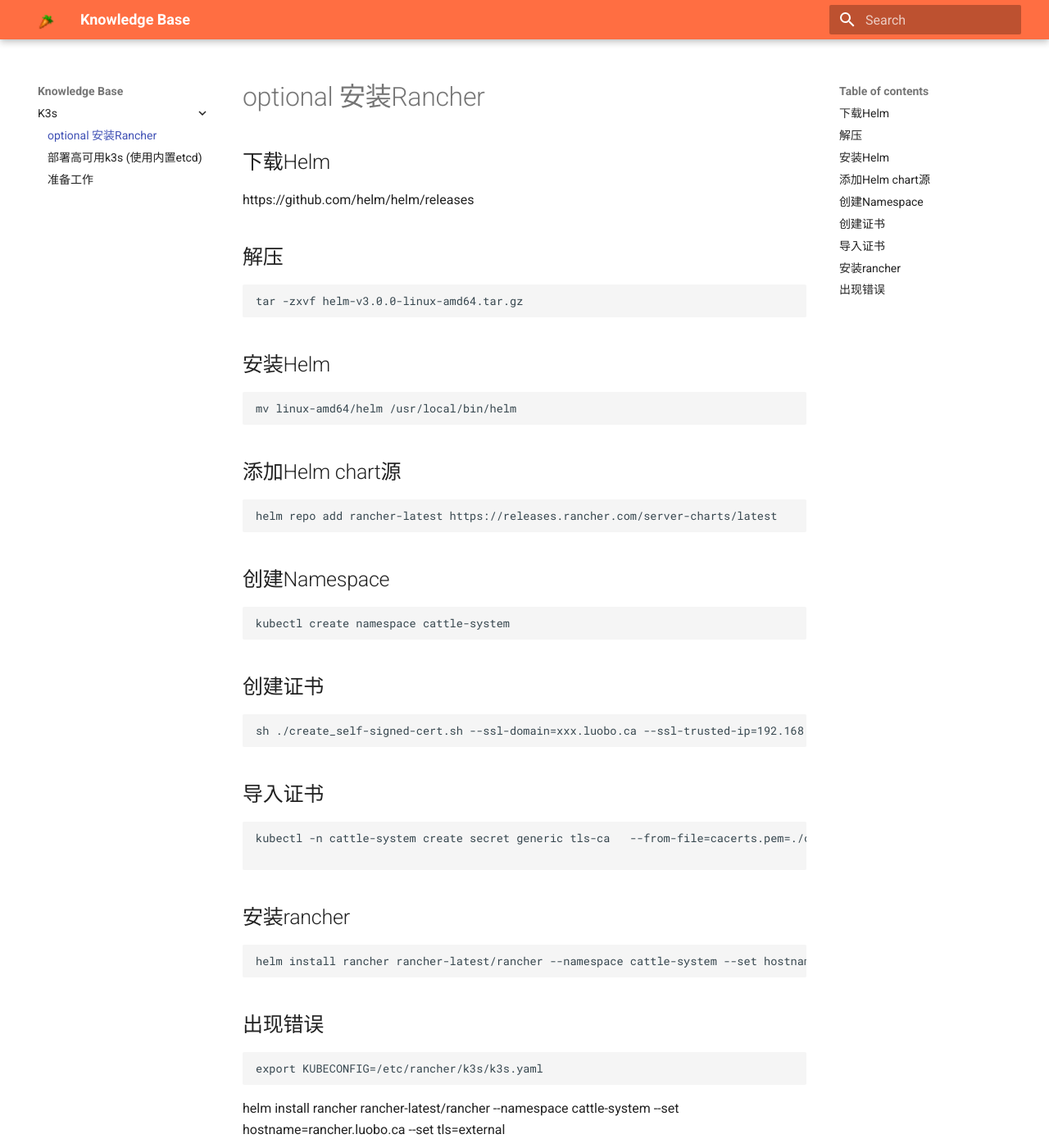
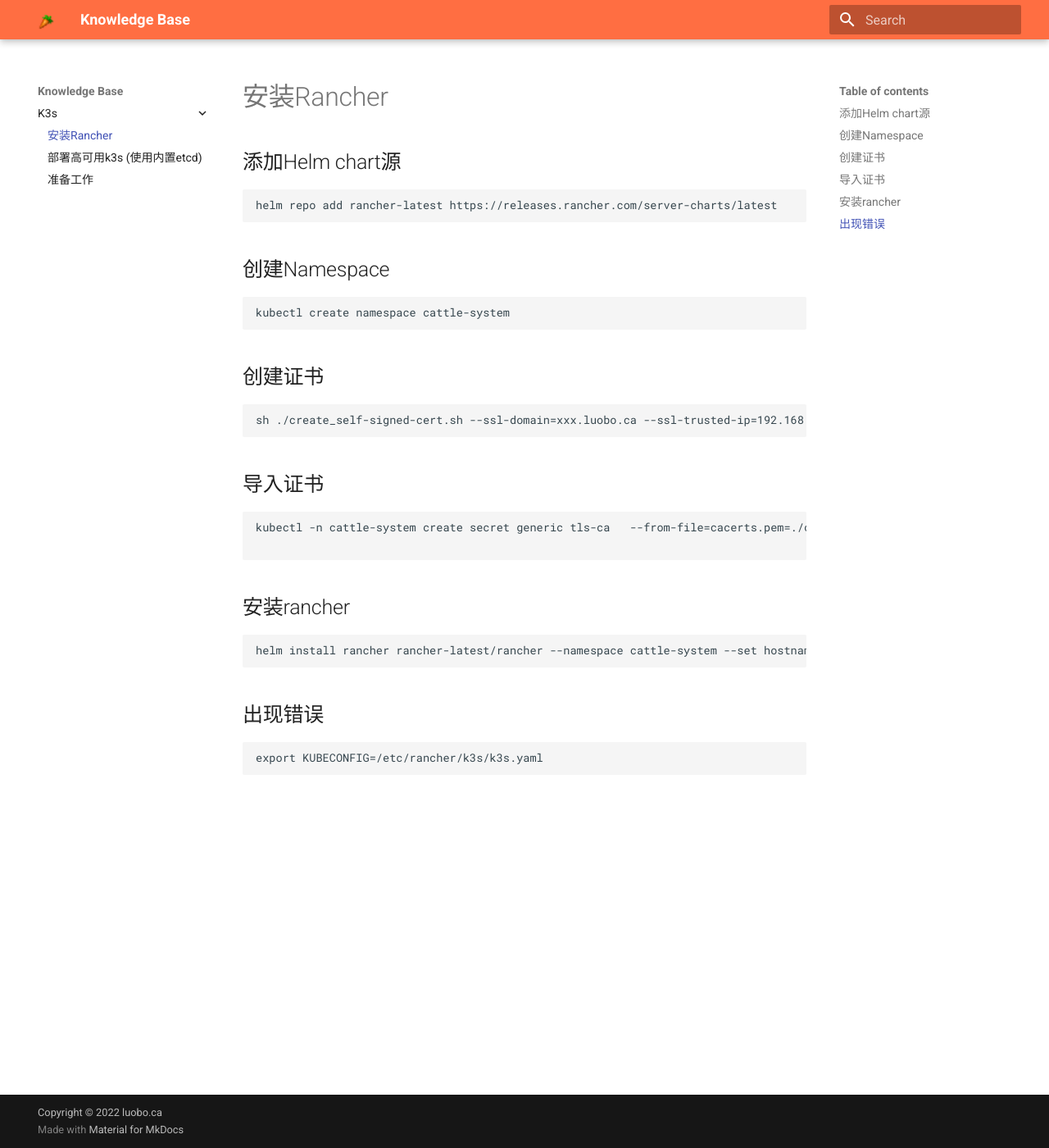
Before and after one commit to two4i6/knowledge-base, an MkDocs documentation site: the page built from docs/k3s/安装Rancher.md, in a window 1280 px wide and 1400 px high. Shown: the whole window at 82% size. Built offline with MkDocs 1.6.1 and Material for MkDocs 9.7.7, drawn with Linux system fonts in a browser that asks for light colours; some of the changed text lies outside the part shown.

Commit message:
Update and rename optional-安装Rancher.md to 安装Rancher.md

````diff
--- a/docs/k3s/optional-安装Rancher.md
+++ b/docs/k3s/安装Rancher.md
@@ -1,13 +1,4 @@
-## 下载Helm
-https://github.com/helm/helm/releases
-## 解压
-```
-tar -zxvf helm-v3.0.0-linux-amd64.tar.gz
-```
-## 安装Helm
-```
-mv linux-amd64/helm /usr/local/bin/helm
-```
+# 安装Rancher
 
 ## 添加Helm chart源
 ```
@@ -37,12 +28,3 @@
 ```
 export KUBECONFIG=/etc/rancher/k3s/k3s.yaml
 ```
-
-helm install rancher rancher-latest/rancher   --namespace cattle-system   --set hostname=rancher.luobo.ca   --set tls=external
-
-root@k3s-node1:~# kubectl get ns
-NAME              STATUS   AGE
-default           Active   4m26s
-kube-node-lease   Active   4m26s
-kube-public       Active   4m26s
-kube-system       Active   4m26s
````
